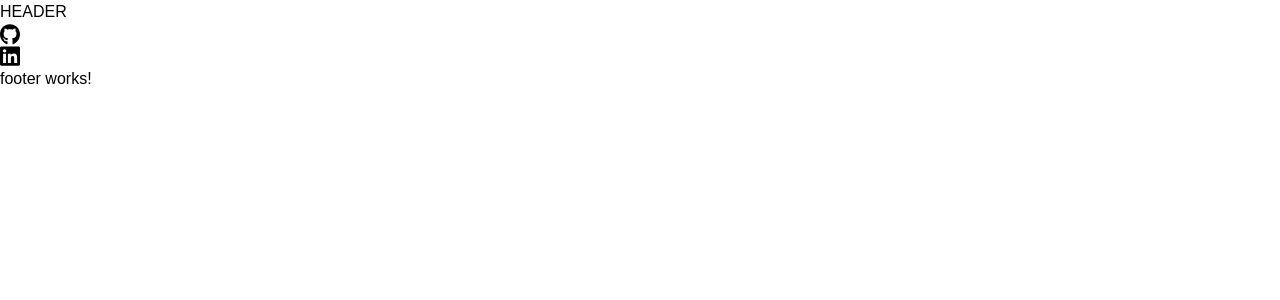
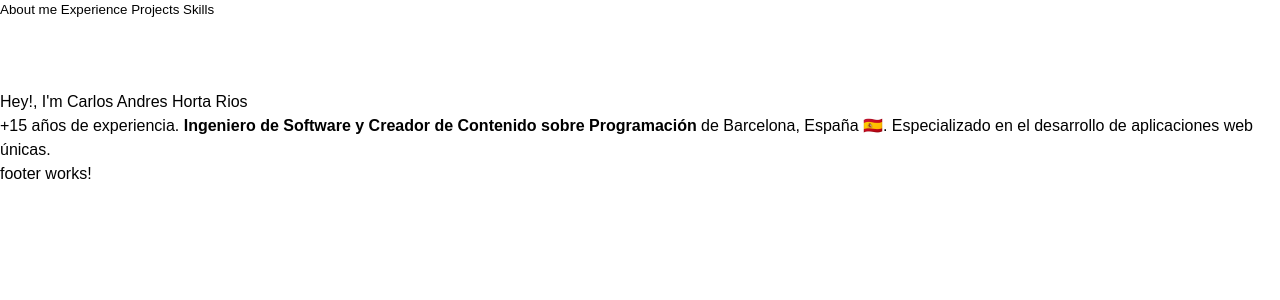
Before and after one commit to karlos-hr/portfolio, an Angular app: page / in a window 1280 px wide. Shown: the top 300 px of the page. Built offline with nearby package versions, Linux system fonts and the light colour scheme.

Commit message:
feat: header y home

```diff
--- a/src/app/layout/header/header.component.html
+++ b/src/app/layout/header/header.component.html
@@ -1,14 +1,30 @@
-<header class="w-100 bg-cyan-100 h-16 flex justify-around items-center">
-HEADER
+<header class="w-100  h-16 flex justify-around items-center sticky top-0 z-10 backdrop-blur-md" style="font-size: smaller; border-bottom: 1px solid #f8fafc0f">
+<nav class="flex flex-wrap gap-4 justify-center">
+  <section class="flex flex-wrap gap-4">
+    <a class="hover:cursor-pointer hover:text-yellow-500" href="#about-me">
+      About me
+    </a>
+    <a class="hover:cursor-pointer hover:text-yellow-500" href="#experience">
+      Experience
+    </a>
+    <a class="hover:cursor-pointer hover:text-yellow-500" href="#projects">
+      Projects
+    </a>
+    <a class="hover:cursor-pointer hover:text-yellow-500" href="#skills">
+      Skills
+    </a>
+  </section>
 
-
-<section class="flex flex-wrap gap-4">
-  <a [href]="githubLink" target="_blank">
-    <img src="/assets/github.icon.svg" width="20" height="20" class="hover:opacity-65 hover:cursor-pointer">
-  </a>
-  <a [href]="linkedinLink" target="_blank">
-    <img src="/assets/linkedin.icon.svg" width="20" height="20" class="hover:opacity-65 hover:cursor-pointer">
-  </a>
-</section>
-
+  <section class="flex flex-wrap gap-4 pl-5" style="border-left: 2px solid #f8fafc0f">
+    <button>
+      <img style="filter: invert(1);"  src="/assets/email.icon.svg" width="20" height="20" class="hover:opacity-65 hover:cursor-pointer">
+    </button>
+    <a [href]="githubLink" target="_blank">
+      <img style="filter: invert(1);"  src="/assets/github.icon.svg" width="20" height="20" class="hover:opacity-65 hover:cursor-pointer">
+    </a>
+    <a [href]="linkedinLink" target="_blank">
+      <img style="filter: invert(1);" src="/assets/linkedin.icon.svg" width="20" height="20" class="hover:opacity-65 hover:cursor-pointer">
+    </a>
+  </section>
+</nav>
 </header>
--- a/src/app/layout/skeleton/skeleton.component.html
+++ b/src/app/layout/skeleton/skeleton.component.html
@@ -1,5 +1,6 @@
+<div style="width: 100%;" class="absolute top-0 z-[-2] h-screen bg-neutral-950 bg-[radial-gradient(ellipse_80%_80%_at_50%_-20%,rgba(120,119,198,0.3),rgba(255,255,255,0))]"></div>
 <app-header></app-header>
-<div class="bg-body">
+<main>
   <router-outlet></router-outlet>
-</div>
+</main>
 <app-footer></app-footer>
--- /dev/null
+++ b/src/app/modules/home/home.component.html
@@ -0,0 +1,15 @@
+
+
+
+<section class="flex justify-center items-center ">
+
+  <article class="w-5/12">
+    <h2 class="text-4xl font-bold tracking-tight text-gray-800 sm:text-5xl dark:text-white">Hey!, I'm {{name}}</h2>
+    <p class="mt-6 text-xl text-gray-800 dark:[&amp;>strong]:text-yellow-200 [&amp;>strong]:text-yellow-500 [&amp;>strong]:font-semibold dark:text-gray-300">
+      +15 años de experiencia. <strong>Ingeniero de Software y Creador de Contenido sobre Programación</strong> de Barcelona, España 🇪🇸. Especializado en el desarrollo de aplicaciones web
+      únicas.
+    </p>
+
+  </article>
+
+</section>
--- /dev/null
+++ b/src/app/modules/home/home.component.ts
@@ -0,0 +1,22 @@
+import { Component, OnInit } from '@angular/core';
+
+@Component({
+  selector: 'app-home',
+  templateUrl: './home.component.html',
+  styleUrls: ['./home.component.scss']
+})
+export class HomeComponent implements OnInit {
+
+
+  private _name : string  = 'Carlos Andres Horta Rios';
+
+  constructor() { }
+
+  ngOnInit() {
+  }
+
+  public get name() : string {
+    return this._name;
+  }
+
+}
--- a/src/styles.scss
+++ b/src/styles.scss
@@ -5,6 +5,9 @@
 @import '@fontsource-variable/onest';
 
 
+:root{
+    color-scheme: light dark;
+}
 body{
     font-family: 'Onest Variable', sans-serif;
     font-weight: 400;
```
Also changed, not shown: src/app/app-routing.module.ts (+8 -1 lines), src/app/modules/home/home.component.scss (added), src/assets/email.icon.svg (added).
